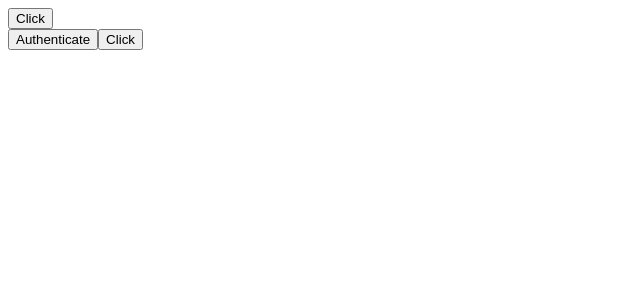
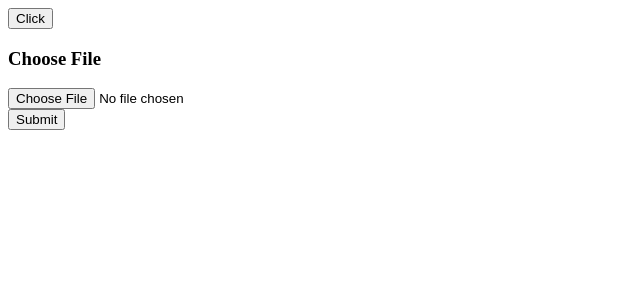
Before and after one commit to Etheraex/ElDrive, an Angular app in the folder frontend/: page / in a window 1280 px wide. Shown: the top 300 px of the page, without its empty margins (0-640 px from the left). Built offline with nearby package versions, Linux system fonts and the light colour scheme.

Commit message:
File upload page and action on the backend

```diff
--- a/frontend/src/app/app.component.html
+++ b/frontend/src/app/app.component.html
@@ -3,9 +3,4 @@
 	{{ fileName }}
 </div>
 
-<button (click)="onAuthentication()">Authenticate</button>
-
-<button (click)='postFiles()'>Click</button>
-<div>
-	{{ serverResponse }}
-</div>
+<app-file-input></app-file-input>
--- a/frontend/src/app/app.component.ts
+++ b/frontend/src/app/app.component.ts
@@ -19,7 +19,7 @@ export class AppComponent {
 		this.fileService.getFiles()
 			.pipe(map(
 				(response) => {
-					return this.shiftByNRight([...atob(response)].slice(), 4);
+					return atob(response);
 				}))
 			.subscribe(
 				(response) => {
@@ -30,29 +30,9 @@ export class AppComponent {
 				});
 	}
 
-	postFiles() {
-		this.fileService.postFiles(this.shiftByNRight([...'Neki probni tekst'], 4))
-			.subscribe(
-				(response) => this.serverResponse = response),
-				// tslint:disable-next-line: no-unused-expression
-				(error: any) => console.log(error);
-	}
-
 	onAuthentication() {
 		this.authService.authenticateUser()
 			.subscribe((response) => console.log(response));
 	}
 
-	private shiftByNRight(input: string[], n: number): string {
-		if (n === 0) {
-			return input.join('');
-		}
-		const tmp = input[input.length - 1];
-		for (let i = input.length - 1; i > 0; i--) {
-			input[i] = input[i - 1];
-		}
-		input[0] = tmp;
-		return this.shiftByNRight(input.slice(), --n);
-	}
-
 }
--- a/frontend/src/app/app.module.ts
+++ b/frontend/src/app/app.module.ts
@@ -5,10 +5,12 @@ import { AppComponent } from './app.component';
 import { FileService } from './services/file.service';
 import { HttpClientModule } from '@angular/common/http';
 import { AuthService } from './services/auth.service';
+import { FileInputComponent } from './components/file-input/file-input.component';
 
 @NgModule({
 	declarations: [
-		AppComponent
+		AppComponent,
+		FileInputComponent
 	],
 	imports: [
 		BrowserModule,
--- /dev/null
+++ b/frontend/src/app/components/file-input/file-input.component.html
@@ -0,0 +1,13 @@
+<div class="container">
+    <div class="row">
+        <div class="col-md-6 offset-md-3">
+            <h3>Choose File</h3>
+            <div class="form-group">
+                <input type="file" name="image" (change)="fileProgress($event)" />
+            </div>
+            <div class="form-group">
+                <button class="btn btn-primary"  (click)="onSubmit()">Submit</button>
+            </div>
+        </div>
+    </div>
+</div>
--- /dev/null
+++ b/frontend/src/app/components/file-input/file-input.component.ts
@@ -0,0 +1,36 @@
+import { Component, OnInit } from '@angular/core';
+import { FileService } from 'src/app/services/file.service';
+
+@Component({
+	selector: 'app-file-input',
+	templateUrl: './file-input.component.html',
+	styleUrls: ['./file-input.component.scss']
+})
+export class FileInputComponent implements OnInit {
+
+	fileData: File = null;
+	byteArray: ArrayBuffer;
+
+	constructor(private fileService: FileService) { }
+
+	fileProgress(fileInput: any) {
+		this.fileData = fileInput.target.files[0] as File;
+
+		const reader = new FileReader();
+		reader.readAsArrayBuffer(this.fileData);
+		reader.onloadend = () => {
+			this.byteArray = reader.result as ArrayBuffer;
+		};
+	}
+
+	onSubmit() {
+		this.fileService.postFile(this.byteArray)
+			.subscribe(response => {
+				console.log(response);
+				alert('SUCCESS !!');
+			});
+	}
+
+	ngOnInit() {
+	}
+}
--- a/frontend/src/app/services/file.service.ts
+++ b/frontend/src/app/services/file.service.ts
@@ -14,10 +14,13 @@ export class FileService {
 		return this.http.get<string>(`${environment.fileController}`);
 	}
 
-	postFiles(data: string): Observable<any> {
-		let body = new HttpParams();
-		console.log(data);
-		body = body.set('encryptedData', btoa(data));
-		return this.http.post(`${environment.fileController}`, body);
+	postFile(data: ArrayBuffer): Observable<any> {
+		const uint8 = new Uint8Array(data);
+		console.log(uint8);
+		const b64encoded = btoa(String.fromCharCode.apply(null, uint8));
+		console.log(b64encoded);
+		const formData = new FormData();
+		formData.append('encryptedData', b64encoded);
+		return this.http.post(`${environment.fileController}`, formData);
 	}
 }
```
Also changed, not shown: frontend/src/app/components/file-input/file-input.component.scss (added), 2 other files (tests, documents, lock files or other folders).
